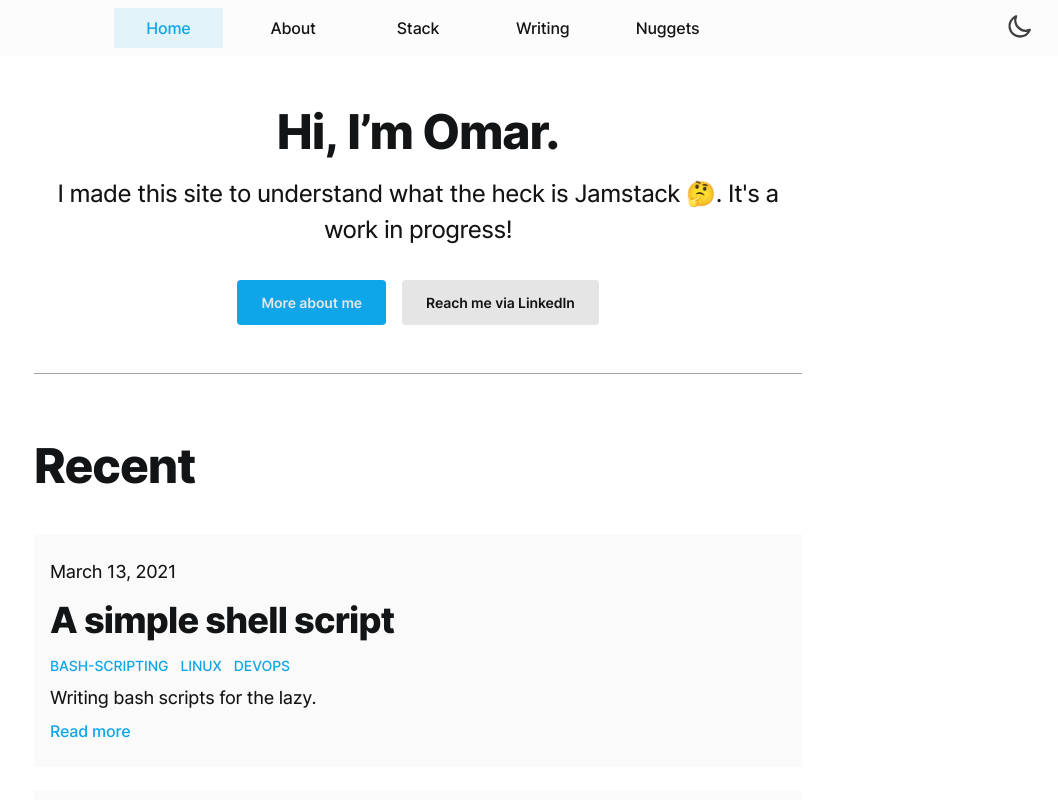
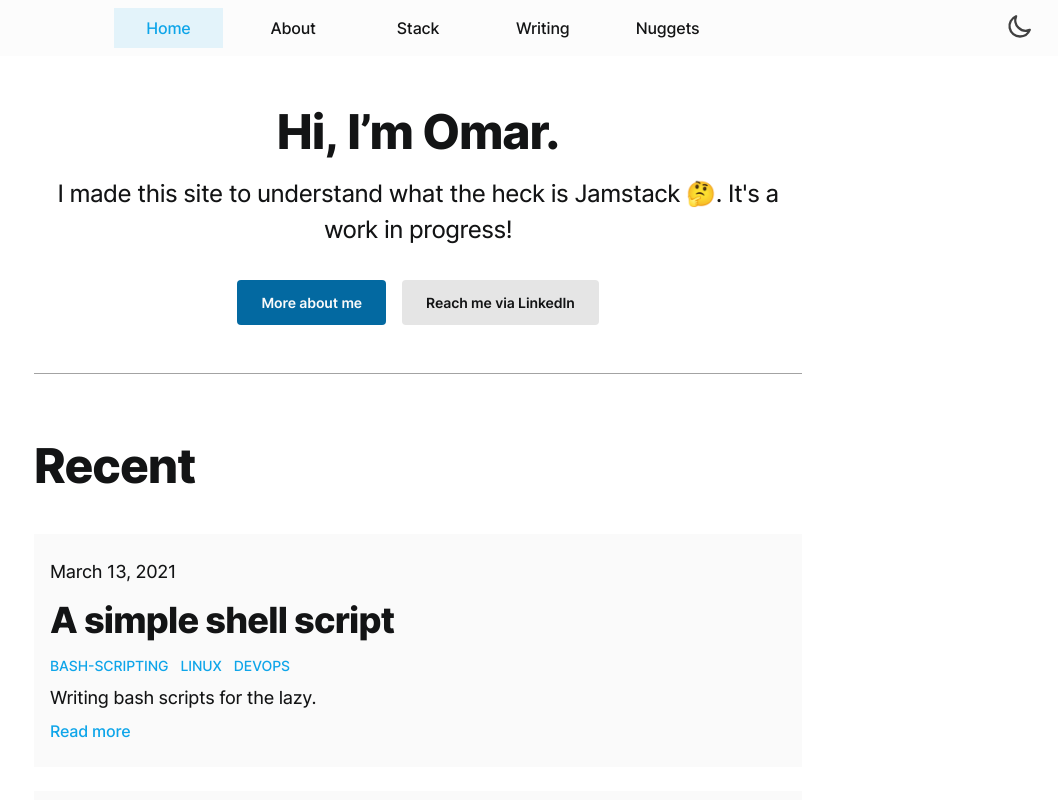
Before and after one commit to omaralsoudanii/mkreg.dev, a Next.js app: page / in a window 1280 px wide. Shown: the top 800 px of the page, without its empty margins (222-1280 px from the left). Built offline with nearby package versions, Linux system fonts and the light colour scheme; what @tailwindcss/typography would draw is missing.

Commit message:
darken primary btn

```diff
--- a/src/styles/custom.css
+++ b/src/styles/custom.css
@@ -316,7 +316,7 @@ h1 {
 }
 
 .btn-primary {
-  @apply text-gray-200 bg-blue-500 bg-opacity-100 hover:bg-opacity-90 dark:hover:bg-opacity-90;
+  @apply text-gray-100 bg-blue-700 bg-opacity-100 hover:bg-opacity-90 dark:hover:bg-opacity-90;
 }
 
 .btn-large {
```
